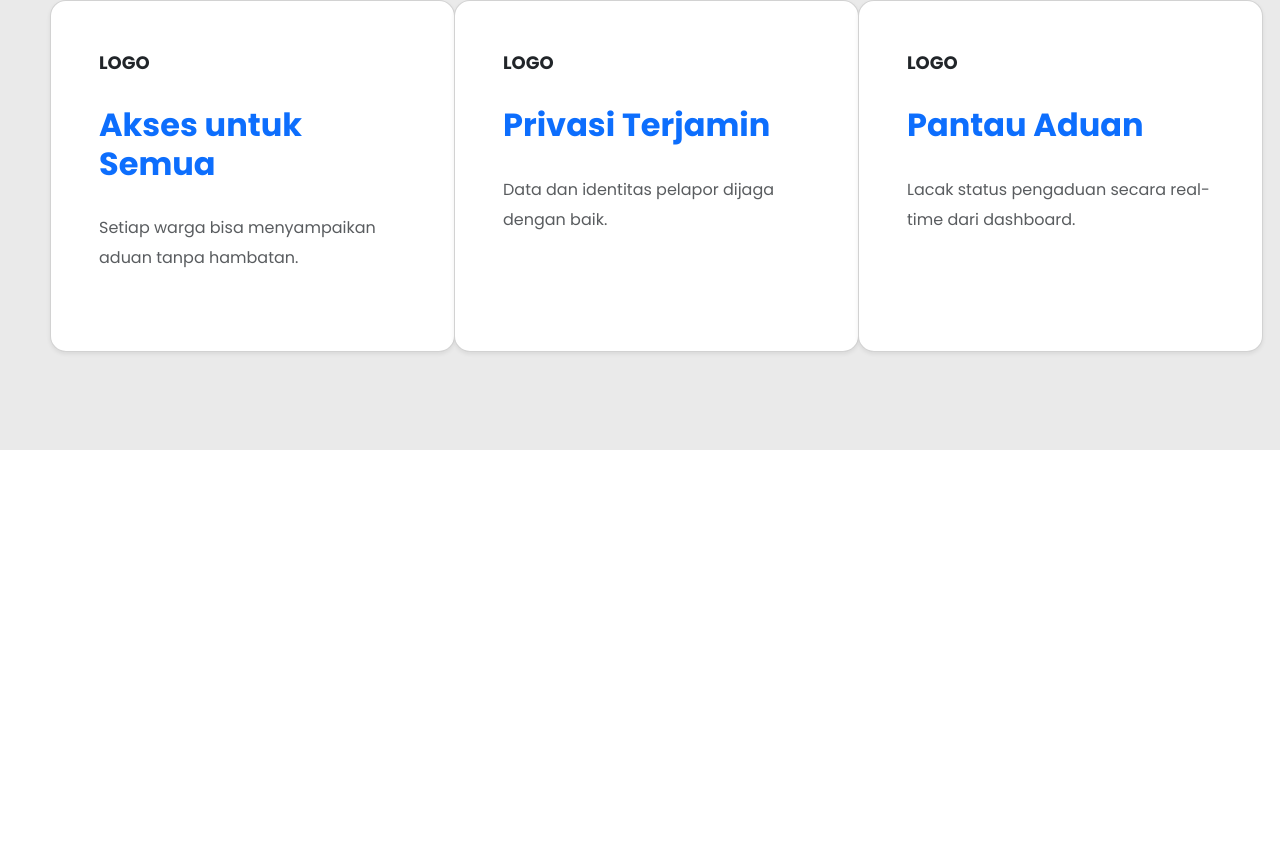
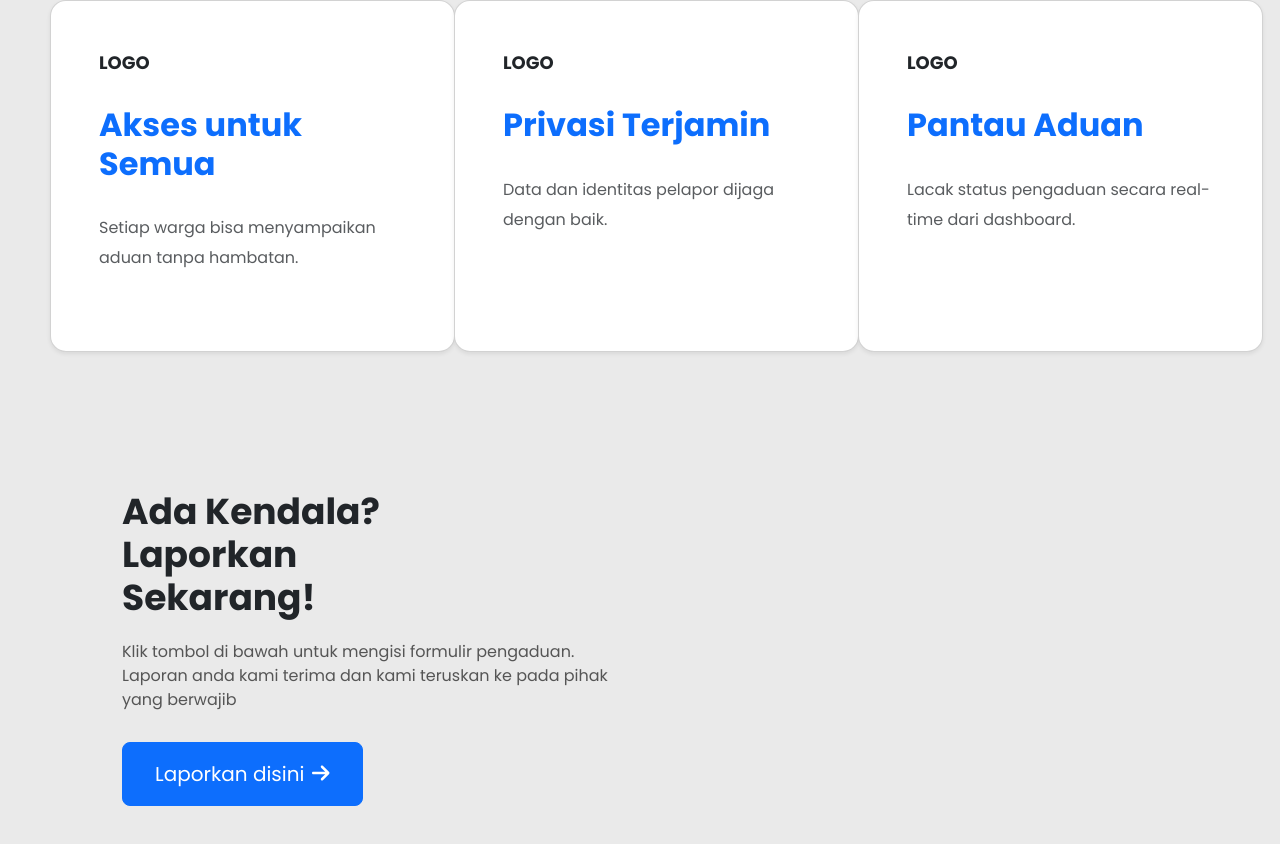
Before and after one commit to AnandaGalangSaputra/pengaduan-masyarakat-kelompok11, a Vue app: page / in a window 1280 px wide. Shown: the part 1150-1994 px from the top of the page. Before the commit the page ends 1600 px from the top, so only its background shows below. Built offline with nearby package versions, Linux system fonts and the light colour scheme.

Commit message:
adakendala

```diff
--- a/package.json
+++ b/package.json
@@ -11,6 +11,7 @@
   "dependencies": {
     "@fontsource/poppins": "^5.2.6",
     "@fortawesome/fontawesome-free": "^6.4.0",
+    "@lottiefiles/dotlottie-vue": "^0.6.3",
     "bootstrap": "^5.3.6",
     "vue": "^3.5.13",
     "vue-router": "^4.5.1"
--- a/src/router/index.js
+++ b/src/router/index.js
@@ -3,7 +3,6 @@ import { createRouter, createWebHistory } from 'vue-router'
 
 import Home from '@/views/Home.vue'
 import Tentang from "@/views/Tentang.vue";
-
 
 const routes = [
     {
--- /dev/null
+++ b/src/views/Adakendala.vue
@@ -0,0 +1,71 @@
+<script>
+import BlueButton from "../components/BlueButton.vue";
+import { DotLottieVue } from "@lottiefiles/dotlottie-vue";
+export default {
+  components: {
+    BlueButton,
+  },
+  name: "ReportIssuePage",
+  methods: {
+    goToForm() {
+      this.$router.push("/form-pengaduan");
+    },
+  },
+};
+</script>
+<template>
+  <section class="h-100 bg-grey">
+    <div class="container">
+      <div class="report-page">
+        <div class="content">
+          <h1 class="title">Ada Kendala?<br />Laporkan<br />Sekarang!</h1>
+          <p class="description">
+            Klik tombol di bawah untuk mengisi formulir pengaduan. Laporan anda
+            kami terima dan kami teruskan ke pada pihak yang berwajib
+          </p>
+          <BlueButton
+            text="Laporkan disini"
+            class="button-blue"
+            icon="fa fa-arrow-right"
+          />
+        </div>
+
+          <!-- <img
+            src="../assets/Images/5114855-removebg.png"
+            alt="customersuport"
+            class="image-placeholder" -->
+
+
+      </div>
+    </div>
+  </section>
+</template>
+
+<style scoped>
+.report-page {
+  display: flex;
+  justify-content: space-between;
+  align-items: center;
+  padding: 40px;
+}
+.content {
+  max-width: 500px;
+}
+.title {
+  font-size: 36px;
+  font-weight: bold;
+  margin-bottom: 20px;
+}
+.description {
+  color: #555;
+  margin-bottom: 30px;
+}
+
+.image-placeholder {
+  width: 300    px;
+  height: auto;
+  border-radius: 20px;
+  margin-right: 10%;
+  background-color: transparent !important;
+}
+</style>
--- a/src/views/Home.vue
+++ b/src/views/Home.vue
@@ -2,13 +2,15 @@
 import BlackButtonOutline from "@/components/BlackButtonOutline.vue";
 import BlueButton from "../components/BlueButton.vue";
 import Tentang from "../views/Tentang.vue";
+import Adakendala from "../views/Adakendala.vue"
+
 
 export default {
   components: {
     BlueButton,
     BlackButtonOutline,
-    Tentang
-
+    Tentang,
+    Adakendala
   },
 };
 </script>
@@ -127,6 +129,9 @@ export default {
 
   </section>
   <Tentang />
+  <Adakendala>
+
+  </Adakendala>
 
 
 </template>
```
Also changed, not shown: src/assets/Images/customersuport.png (added), src/views/Login.vue (line endings or trailing spaces), 1 other file (tests, documents, lock files or other folders).
